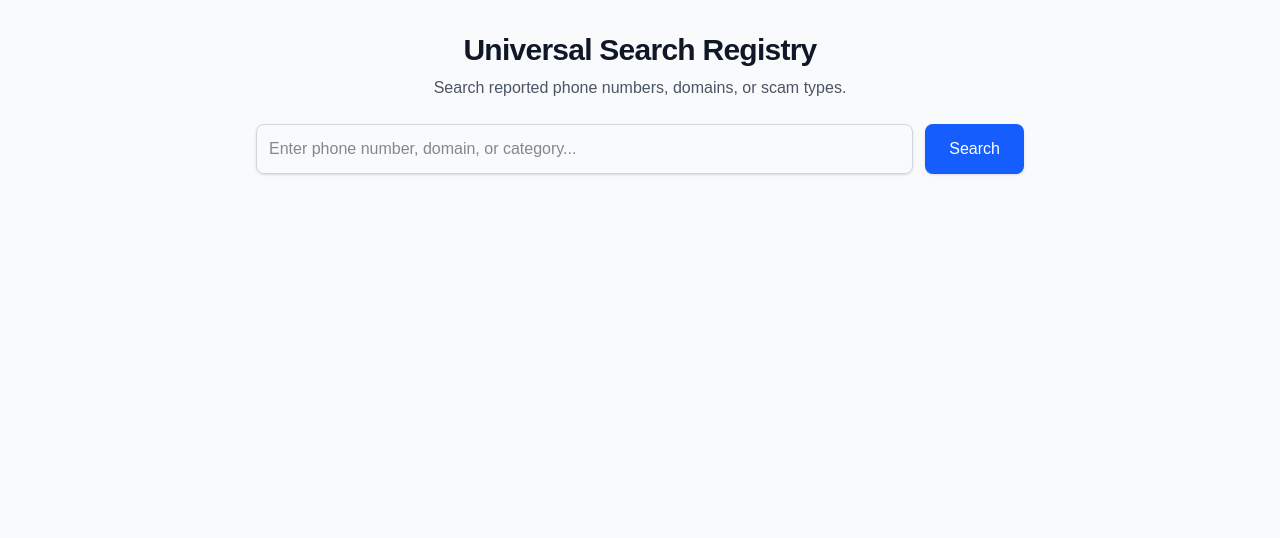
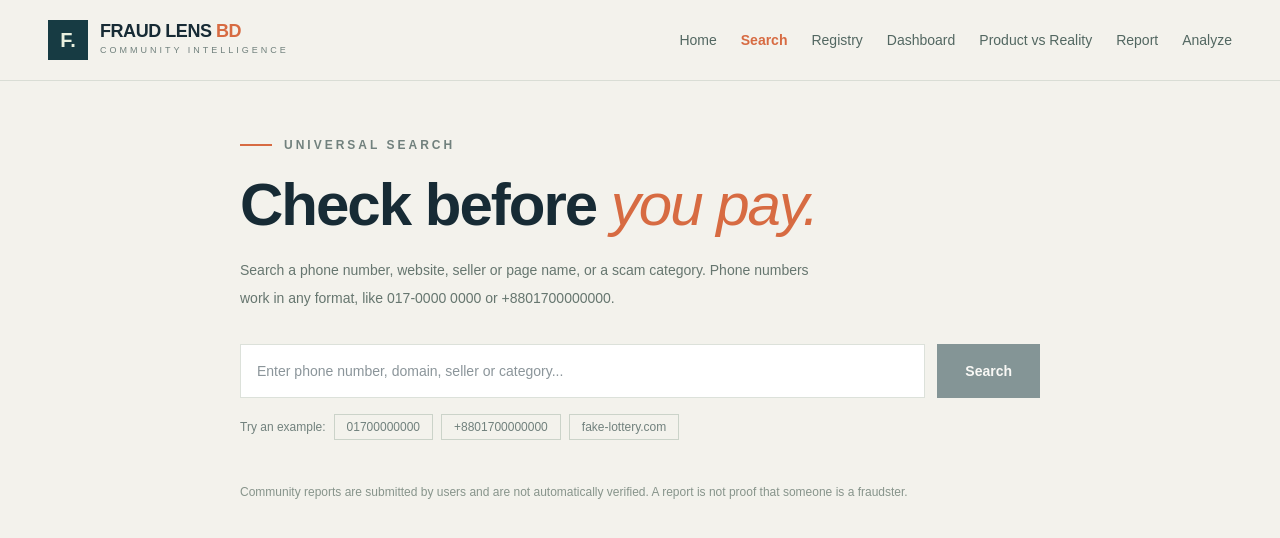
Before and after one commit to aditahaq009-glitch/fraud-lens-bd, a Next.js app in the folder frontend/: page /search in a window 1280 px wide. Shown: the top 538 px of the page. Built offline with nearby package versions, Linux system fonts and the light colour scheme.

Commit message:
Search page: restyle results, add details view and shared nav

```diff
--- a/frontend/src/app/search/page.js
+++ b/frontend/src/app/search/page.js
@@ -1,22 +1,34 @@
 "use client";
 
 import { useState } from "react";
+import TopNav from "../components/TopNav";
+import ResultCard from "../components/ResultCard";
+
+const API_URL = "http://127.0.0.1:8000";
+
+// Quick examples so the demo is fast (these match the demo records)
+const EXAMPLES = ["01700000000", "+8801700000000", "fake-lottery.com"];
 
 export default function SearchPage() {
   const [query, setQuery] = useState("");
+  const [searchedFor, setSearchedFor] = useState("");
   const [results, setResults] = useState([]);
   const [loading, setLoading] = useState(false);
   const [error, setError] = useState(null);
+  const [dbWarning, setDbWarning] = useState(false);
 
-  const handleSearch = async (e) => {
-    e.preventDefault();
-    if (!query.trim()) return;
+  async function runSearch(text) {
+    const term = text.trim();
+    if (!term) return;
 
     setLoading(true);
     setError(null);
+    setDbWarning(false);
 
     try {
-      const res = await fetch(`http://127.0.0.1:8000/search?q=${encodeURIComponent(query)}`);
+      const res = await fetch(
+        `${API_URL}/search?q=${encodeURIComponent(term)}`
+      );
 
       if (!res.ok) {
         throw new Error(`Server returned status: ${res.status}`);
@@ -24,68 +36,120 @@ export default function SearchPage() {
 
       const data = await res.json();
       setResults(Array.isArray(data.results) ? data.results : []);
+      setDbWarning(data.database_available === false);
+      setSearchedFor(term);
     } catch (err) {
       console.error("Search error:", err);
       setError("Unable to reach the search server. Please try again later.");
       setResults([]);
+      setSearchedFor("");
     } finally {
       setLoading(false);
     }
-  };
+  }
+
+  function handleSearch(e) {
+    e.preventDefault();
+    runSearch(query);
+  }
+
+  function pickExample(example) {
+    setQuery(example);
+    runSearch(example);
+  }
 
   return (
-    <div className="min-h-screen bg-gray-50 p-8 text-gray-900">
-      <div className="max-w-3xl mx-auto space-y-6">
-        <header className="text-center space-y-2">
-          <h1 className="text-3xl font-bold tracking-tight">Universal Search Registry</h1>
-          <p className="text-gray-600">Search reported phone numbers, domains, or scam types.</p>
-        </header>
+    <main className="min-h-screen bg-[#f3f2ec] text-[#172b35]">
+      <TopNav active="/search" />
 
-        <form onSubmit={handleSearch} className="flex gap-3">
+      <section className="max-w-4xl mx-auto px-6 md:px-12 pt-14 pb-20">
+        <div className="flex items-center gap-3 mb-5">
+          <span className="w-8 h-[2px] bg-[#d76b42]" />
+          <p className="text-xs font-bold tracking-[3px] text-[#71817d]">
+            UNIVERSAL SEARCH
+          </p>
+        </div>
+
+        <h1 className="text-4xl md:text-6xl font-semibold tracking-[-2px] leading-[1.05]">
+          Check before
+          <span className="text-[#d76b42] italic font-normal"> you pay.</span>
+        </h1>
+        <p className="mt-5 max-w-xl text-[#66766f] leading-7 text-sm">
+          Search a phone number, website, seller or page name, or a scam
+          category. Phone numbers work in any format, like 017-0000 0000 or
+          +8801700000000.
+        </p>
+
+        <form onSubmit={handleSearch} className="flex gap-3 mt-8">
           <input
             type="text"
-            className="flex-1 p-3 border border-gray-300 rounded-lg shadow-sm focus:outline-none focus:ring-2 focus:ring-blue-500"
-            placeholder="Enter phone number, domain, or category..."
             value={query}
             onChange={(e) => setQuery(e.target.value)}
+            placeholder="Enter phone number, domain, seller or category..."
+            className="min-w-0 flex-1 bg-white border border-[#dce1da] p-4 text-sm outline-none focus:border-[#d76b42]"
           />
           <button
             type="submit"
-            className="px-6 py-3 bg-blue-600 hover:bg-blue-700 text-white font-medium rounded-lg shadow transition"
+            disabled={loading || !query.trim()}
+            className="bg-[#173b43] text-white px-7 text-sm font-semibold hover:bg-[#24545b] transition-colors disabled:opacity-50"
           >
             {loading ? "Searching..." : "Search"}
           </button>
         </form>
 
-        {/* Display Error State if connection/server fails */}
+        <div className="flex flex-wrap items-center gap-2 mt-4 text-xs text-[#71817d]">
+          <span>Try an example:</span>
+          {EXAMPLES.map((example) => (
+            <button
+              key={example}
+              type="button"
+              onClick={() => pickExample(example)}
+              className="border border-[#cbd3c9] px-3 py-1 hover:border-[#d76b42] hover:text-[#d76b42]"
+            >
+              {example}
+            </button>
+          ))}
+        </div>
+
         {error && (
-          <div className="p-4 bg-red-50 border border-red-200 text-red-700 rounded-lg text-center">
+          <div className="mt-6 p-4 bg-[#fbeae4] border border-[#efc9bb] text-[#a63d1f] text-sm">
             {error}
           </div>
         )}
 
-        {/* Display Search Results */}
-        <div className="space-y-4">
-          {!error && results.length > 0 && (
-            results.map((item) => (
-              <div key={item.id} className="p-5 bg-white border border-gray-200 rounded-lg shadow-sm space-y-2">
-                <div className="flex justify-between items-center">
-                  <span className="font-semibold text-lg">{item.query}</span>
-                  <span className="px-3 py-1 text-xs font-semibold rounded-full bg-amber-100 text-amber-800">
-                    {item.status}
-                  </span>
-                </div>
-                <p className="text-sm text-gray-500">Category: {item.category}</p>
-                <p className="text-sm text-gray-700">{item.details}</p>
+        {dbWarning && !error && (
+          <div className="mt-6 p-4 bg-[#fbf3de] border border-[#efdcae] text-[#8a6212] text-sm">
+            Community reports are temporarily unavailable. Only demo records
+            are shown.
+          </div>
+        )}
+
+        {!error && !loading && searchedFor && (
+          <div className="mt-8 space-y-4">
+            <p className="text-sm font-semibold">
+              {results.length} result{results.length === 1 ? "" : "s"} for
+              “{searchedFor}”
+            </p>
+
+            {results.map((item) => (
+              <ResultCard key={item.id} item={item} />
+            ))}
+
+            {results.length === 0 && (
+              <div className="bg-white border border-[#e0e3dc] p-6 text-sm text-[#66766f] leading-7">
+                No records found. This does not mean it is safe. It only means
+                nobody has reported it here yet. Stay careful, and consider
+                using the Analyze page to check a suspicious message.
               </div>
-            ))
-          )}
+            )}
+          </div>
+        )}
 
-          {!error && !loading && results.length === 0 && query.trim() !== "" && (
-            <p className="text-center text-gray-500 py-4">No records found.</p>
-          )}
-        </div>
-      </div>
-    </div>
+        <p className="mt-10 text-xs text-[#87948b] leading-6">
+          Community reports are submitted by users and are not automatically
+          verified. A report is not proof that someone is a fraudster.
+        </p>
+      </section>
+    </main>
   );
 }
```
